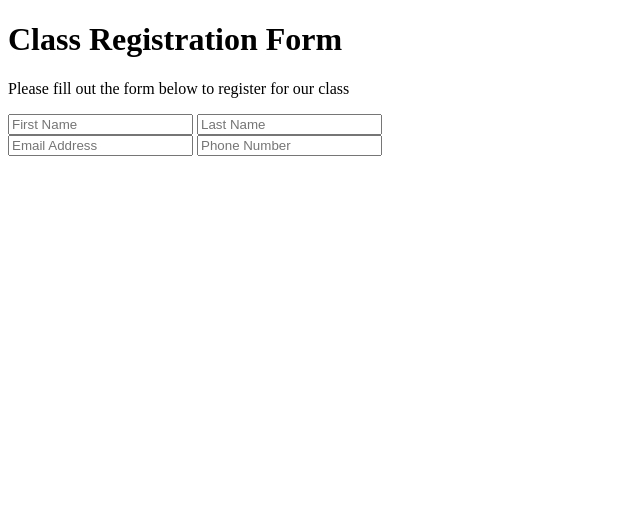
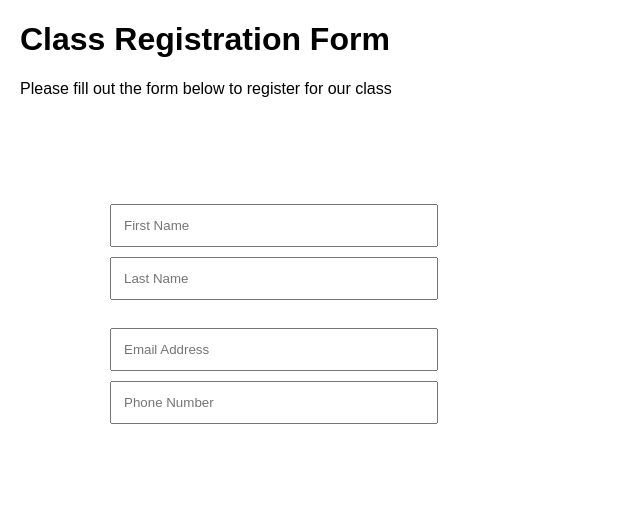
Before and after one commit to andreghailan/pemweb1, a plain HTML site: page pertemuan-2/pertemuan-5/class_registration.html in a window 1280 px wide. Shown: the whole page, without its empty margins (0-640 px from the left). Drawn offline with Linux system fonts and the light colour scheme.

Commit message:
Add styles for class registration form

```diff
--- a/pertemuan-2/pertemuan-5/class_registration.html
+++ b/pertemuan-2/pertemuan-5/class_registration.html
@@ -5,7 +5,21 @@
     <meta name="viewport" content="width=device-width, initial-scale=1.0">
     <title>Class Registration Form</title>
     <style>
-
+        body {
+            font-family: Arial, sans-serif;
+            margin: 20px;
+        }
+        .form-registration {
+            width: 300px;
+            padding: 90px;
+        }
+        .form-registration input {
+            display: grid;
+            grid: 20px;
+            margin-bottom: 10px;
+            padding: 12px;
+            width: 300px;
+        }
     </style>
 </head>
 <body>
```
